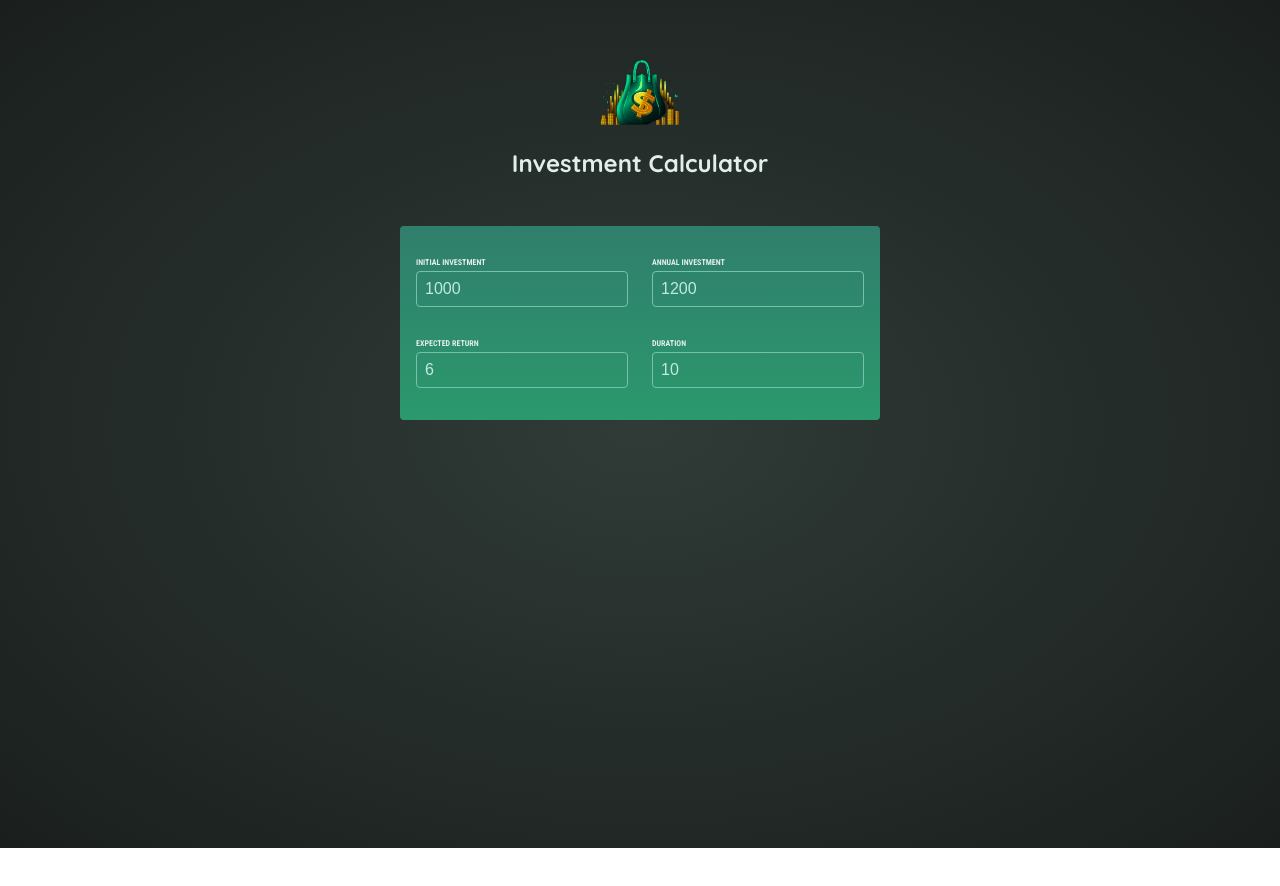
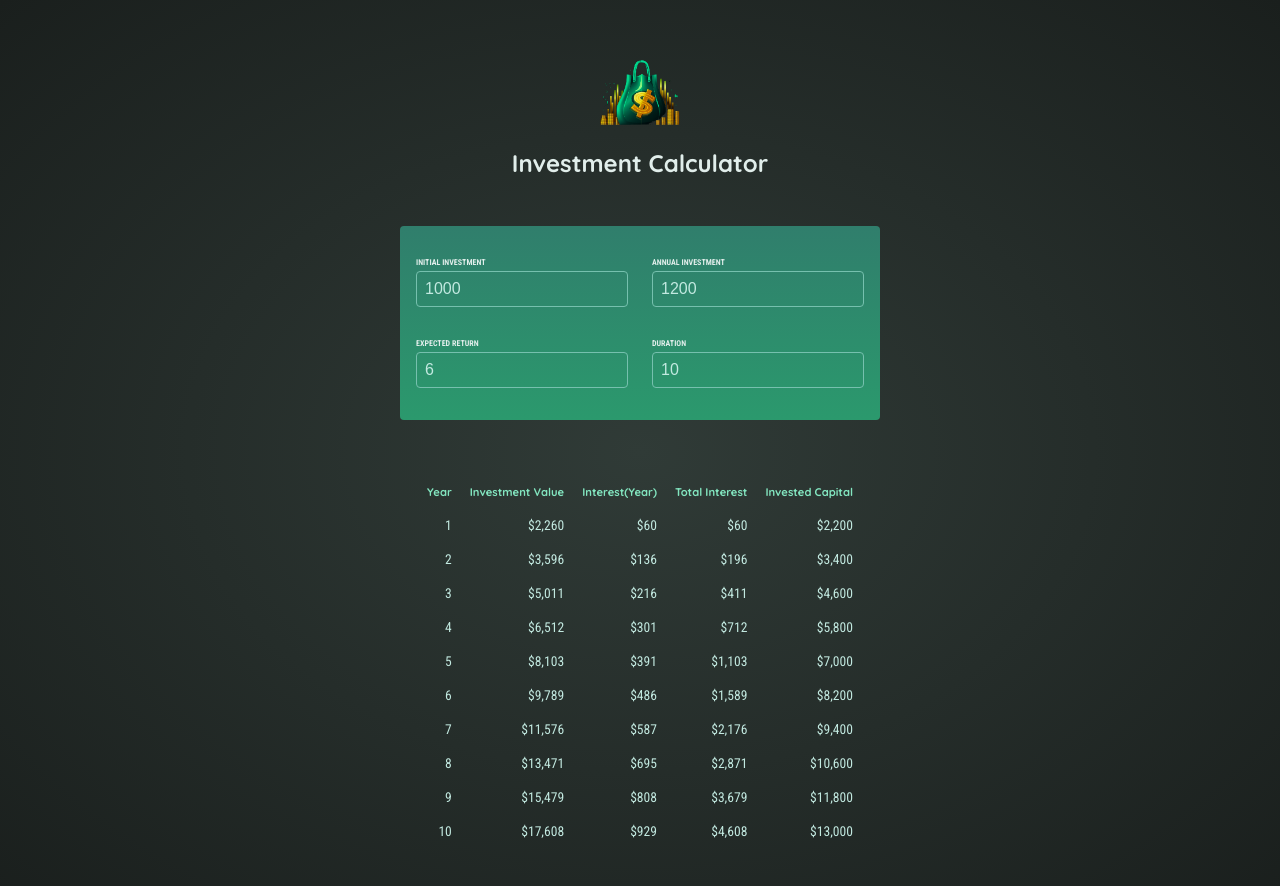
Before and after one commit to jshoyos/react-course-projects, a React (Vite) app: page / in a window 1280 px wide. Shown: the top 886 px of the page. Before the commit the page ends 848 px from the top, so only its background shows below. Built offline with nearby package versions, Linux system fonts and the light colour scheme.

Commit message:
results component

```diff
--- a/src/App.jsx
+++ b/src/App.jsx
@@ -1,14 +1,36 @@
-import React from 'react';
+import React, {useState} from 'react';
 
 import './index.css';
 import Header from './components/Header';
 import UserInput from './components/UserInput';
+import Results from './components/Results.jsx';
 
 function App() {
+  const [investment, setInvestment] = useState({
+    initialInvestment: 1000,
+    annualInvestment: 1200,
+    expectedReturn: 6,
+    duration: 10,
+  });
+
+  const handleChange = (inputIdentifier, newValue) => {
+    setInvestment((previousInput) => {
+      const newInput = {
+        ...previousInput,
+        [inputIdentifier]: +newValue
+      };
+      return newInput;
+    });
+  };
+
+  const isInputValid = investment.duration >= 1;
+
   return (
     <>
       <Header/>
-      <UserInput/>
+      <UserInput handleInvestmentChange={handleChange} investment={investment}/>
+      {!isInputValid && <p className='center'>Please enter a valid input data.</p>}
+      {isInputValid && <Results userInput={investment}/>}
     </>
   )
 }
--- /dev/null
+++ b/src/components/Results.css
@@ -0,0 +1,19 @@
+#result {
+  max-width: 50rem;
+  margin: 2rem auto;
+  padding: 1rem;
+  table-layout: fixed;
+  border-spacing: 1rem;
+  text-align: right;
+}
+
+#result thead {
+  font-size: 0.7rem;
+  color: #83e6c0;
+}
+
+#result tbody {
+  font-family: 'Roboto Condensed', sans-serif;
+  font-size: 0.85rem;
+  color: #c2e9e0;
+}
--- /dev/null
+++ b/src/components/Results.jsx
@@ -0,0 +1,41 @@
+import React from 'react';
+
+import './Results.css';
+import { calculateInvestmentResults, formatter } from '../util/investment.js';
+
+
+const Results = ({ userInput }) => {
+  const gains = calculateInvestmentResults(userInput);
+  const initialInvestment = gains[0].valueEndOfYear - gains[0].interest - gains[0].annualInvestment;
+
+  return (
+    <table id='result'>
+      <thead>
+        <tr>
+          <th>Year</th>
+          <th>Investment Value</th>
+          <th>Interest(Year)</th>
+          <th>Total Interest</th>
+          <th>Invested Capital</th>
+        </tr>
+      </thead>
+      <tbody>
+        {gains.map((data) => {
+          const totalInterest = data.valueEndOfYear - data.annualInvestment * data.year - initialInvestment;
+          const totalAmountInvested = data.valueEndOfYear - totalInterest;
+          return (
+            <tr key={data.year}>
+              <td>{data.year}</td>
+              <td>{formatter.format(data.valueEndOfYear)}</td>
+              <td>{formatter.format(data.interest)}</td>
+              <td>{formatter.format(totalInterest)}</td>
+              <td>{formatter.format(totalAmountInvested)}</td>
+            </tr>
+          )
+        })}
+      </tbody>
+    </table>
+  );
+};
+
+export default Results;
--- a/src/components/UserInput.jsx
+++ b/src/components/UserInput.jsx
@@ -2,47 +2,31 @@ import React, { useState } from 'react';
 
 import './UserInput.css';
 
-const UserInput = () => {
-  const [investement, setInvestment] = useState({
-    initialInvestement: 1000,
-    annualInvestment: 1200,
-    expectedReturn: 6,
-    duration: 10,
-  });
-
-  const handleChange = (inputIdentifier, newValue) => {
-    setInvestment((previousInput) => {
-      const newInput = {
-        ...previousInput,
-        [inputIdentifier]: newValue
-      };
-      return newInput;
-    });
-  }
+const UserInput = ({investment, handleInvestmentChange}) => {
   return (
     <section id='user-input'>
       <div className='input-group'>
         <p>
           <label>INITIAL INVESTMENT</label>
-          <input type='number' min='0' value={investement.initialInvestement}
-            required onChange={(event) => handleChange('initialInvestement', event.target.value)} />
+          <input type='number' value={investment.initialInvestment}
+            required onChange={(event) => handleInvestmentChange('initialInvestment', event.target.value)} />
         </p>
         <p>
           <label>ANNUAL INVESTMENT</label>
-          <input type='number' min='0' value={investement.annualInvestment}
-            required onChange={(event) => handleChange('annualInvestment', event.target.value)} />
+          <input type='number' value={investment.annualInvestment}
+            required onChange={(event) => handleInvestmentChange('annualInvestment', event.target.value)} />
         </p>
       </div>
       <div className='input-group'>
         <p>
           <label>EXPECTED RETURN</label>
-          <input type='number' min='0' required value={investement.expectedReturn}
-            onChange={(event) => handleChange('expectedReturn', event.target.value)} />
+          <input type='number' required value={investment.expectedReturn}
+            onChange={(event) => handleInvestmentChange('expectedReturn', event.target.value)} />
         </p>
         <p>
           <label>DURATION</label>
-          <input type='number' min='1' required value={investement.duration}
-            onChange={(event) => handleChange('duration', event.target.value)} />
+          <input type='number' min='1' required value={investment.duration}
+            onChange={(event) => handleInvestmentChange('duration', event.target.value)} />
         </p>
       </div>
     </section>
--- a/src/index.css
+++ b/src/index.css
@@ -14,26 +14,6 @@ body {
   min-height: 100vh;
 }
 
-#result {
-  max-width: 50rem;
-  margin: 2rem auto;
-  padding: 1rem;
-  table-layout: fixed;
-  border-spacing: 1rem;
-  text-align: right;
-}
-
-#result thead {
-  font-size: 0.7rem;
-  color: #83e6c0;
-}
-
-#result tbody {
-  font-family: 'Roboto Condensed', sans-serif;
-  font-size: 0.85rem;
-  color: #c2e9e0;
-}
-
 .center {
   text-align: center;
 }
```
